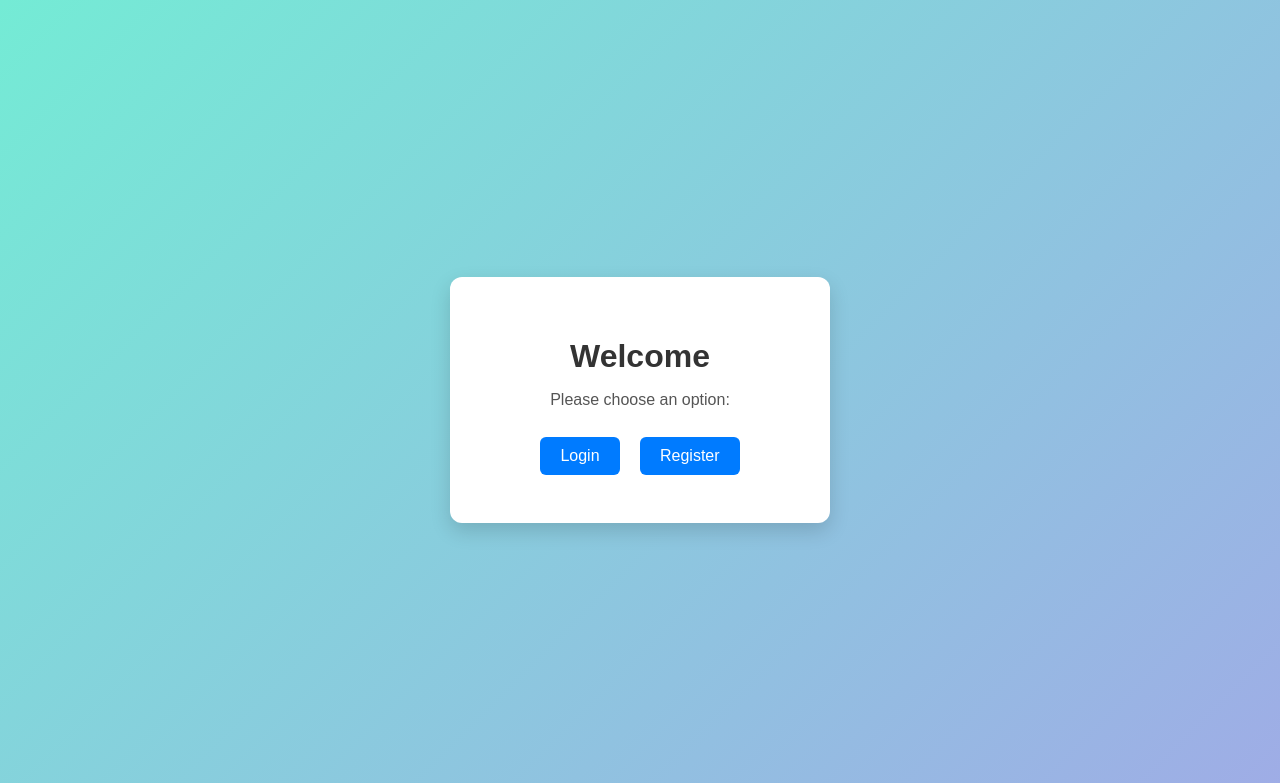
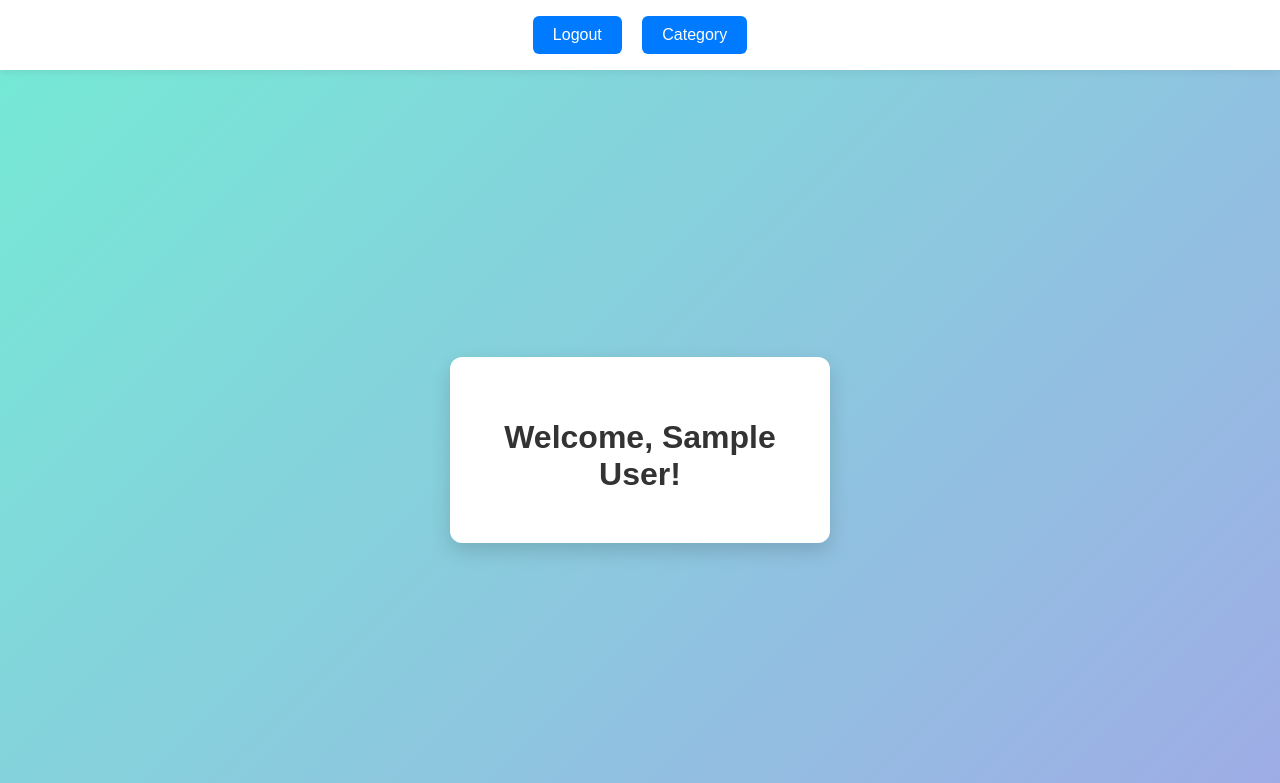
Before and after one commit to Jantwi2/Jemima_Konadu_Progressive_lab, a PHP site: page / in a window 1280 px wide. Shown: the top 783 px of the page. Run offline with PHP 8.4, Linux system fonts and the light colour scheme; the visitor is signed in with stand-in values (Sample User, id 1).

Commit message:
Add files via upload

```diff
--- a/index.php
+++ b/index.php
@@ -1,3 +1,6 @@
+<?php
+require_once 'settings/core.php';
+?>
 <!DOCTYPE html>
 <html lang="en">
 <head>
@@ -14,6 +17,38 @@
       margin: 0;
     }
 
+    .nav {
+      width: 100%;
+      background: #fff;
+      box-shadow: 0 2px 8px rgba(0,0,0,0.07);
+      padding: 16px 0;
+      position: fixed;
+      top: 0;
+      left: 0;
+      text-align: center;
+      z-index: 100;
+    }
+    .nav .btn {
+      display: inline-block;
+      padding: 10px 20px;
+      margin: 0 8px;
+      border: none;
+      border-radius: 6px;
+      background-color: #007BFF;
+      color: white;
+      font-size: 16px;
+      cursor: pointer;
+      transition: background 0.3s, transform 0.2s;
+      text-decoration: none;
+    }
+    .nav .btn:hover {
+      background-color: #0056b3;
+      transform: translateY(-2px);
+    }
+    .nav .btn:active {
+      transform: translateY(0);
+    }
+
     .card {
       background: white;
       padding: 40px;
@@ -21,6 +56,7 @@
       box-shadow: 0 8px 20px rgba(0, 0, 0, 0.15);
       text-align: center;
       width: 300px;
+      margin-top: 100px;
     }
 
     h1 {
@@ -32,37 +68,22 @@
       margin-bottom: 20px;
       color: #555;
     }
-
-    .btn {
-      display: inline-block;
-      padding: 10px 20px;
-      margin: 8px;
-      border: none;
-      border-radius: 6px;
-      background-color: #007BFF;
-      color: white;
-      font-size: 16px;
-      cursor: pointer;
-      transition: background 0.3s, transform 0.2s;
-      text-decoration: none;
-    }
-
-    .btn:hover {
-      background-color: #0056b3;
-      transform: translateY(-2px);
-    }
-
-    .btn:active {
-      transform: translateY(0);
-    }
   </style>
 </head>
 <body>
+  <nav class="nav">
+    <?php if (!isLoggedIn()): ?>
+      <a href="view/register.php" class="btn">Register</a>
+      <a href="view/login.php" class="btn">Login</a>
+    <?php elseif (isAdmin()): ?>
+      <a href="actions/logout.php" class="btn">Logout</a>
+      <a href="admin/category.php" class="btn">Category</a>
+    <?php else: ?>
+      <a href="actions/logout.php" class="btn">Logout</a>
+    <?php endif; ?>
+  </nav>
   <div class="card">
-    <h1>Welcome</h1>
-    <p>Please choose an option:</p>
-    <a href="view/login.php" class="btn">Login</a>
-    <a href="view/register.php" class="btn">Register</a>
+    <h1>Welcome, <?php echo htmlspecialchars($_SESSION['customer_name']); ?>!</h1>
   </div>
 </body>
 </html>
```
